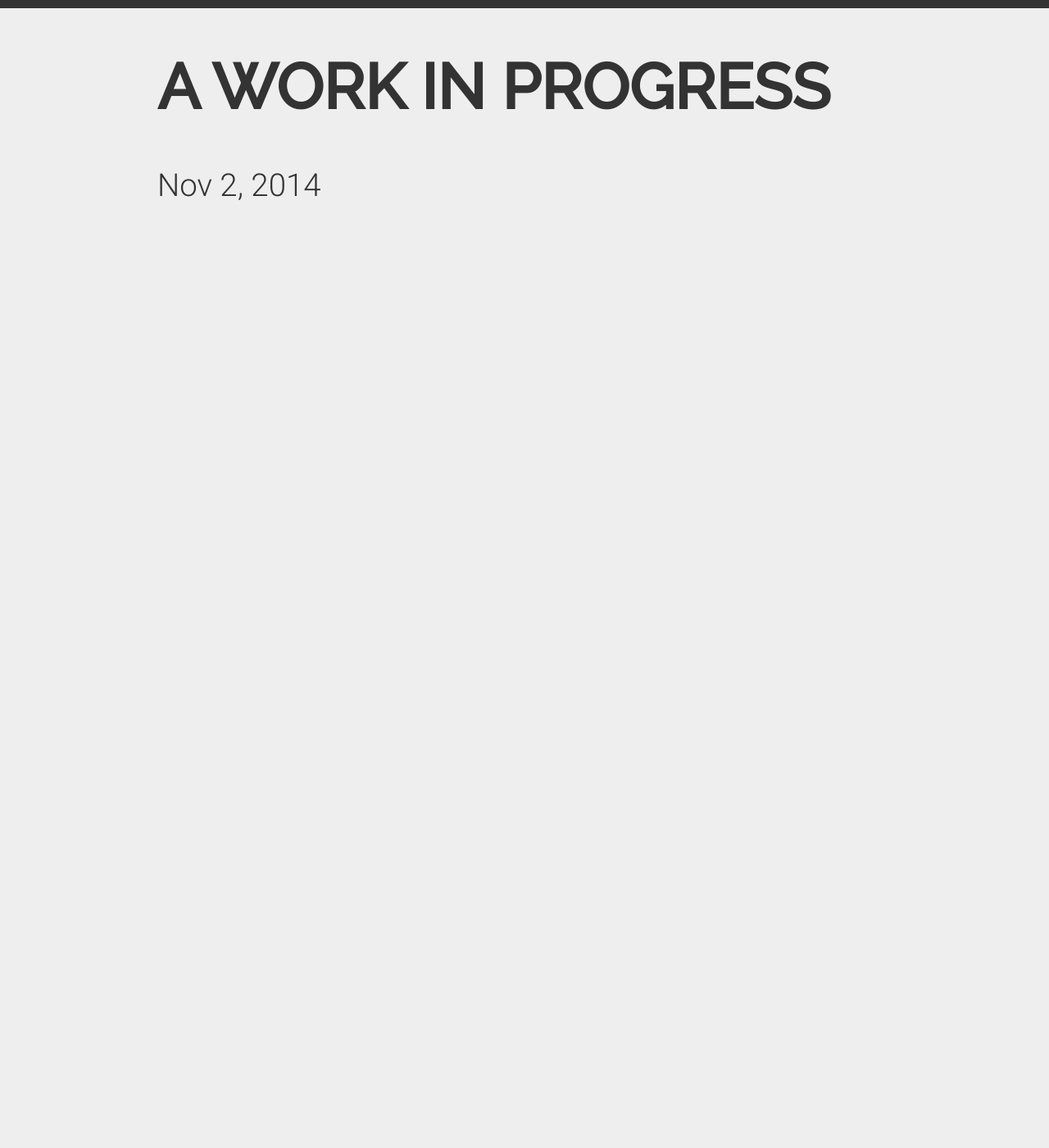
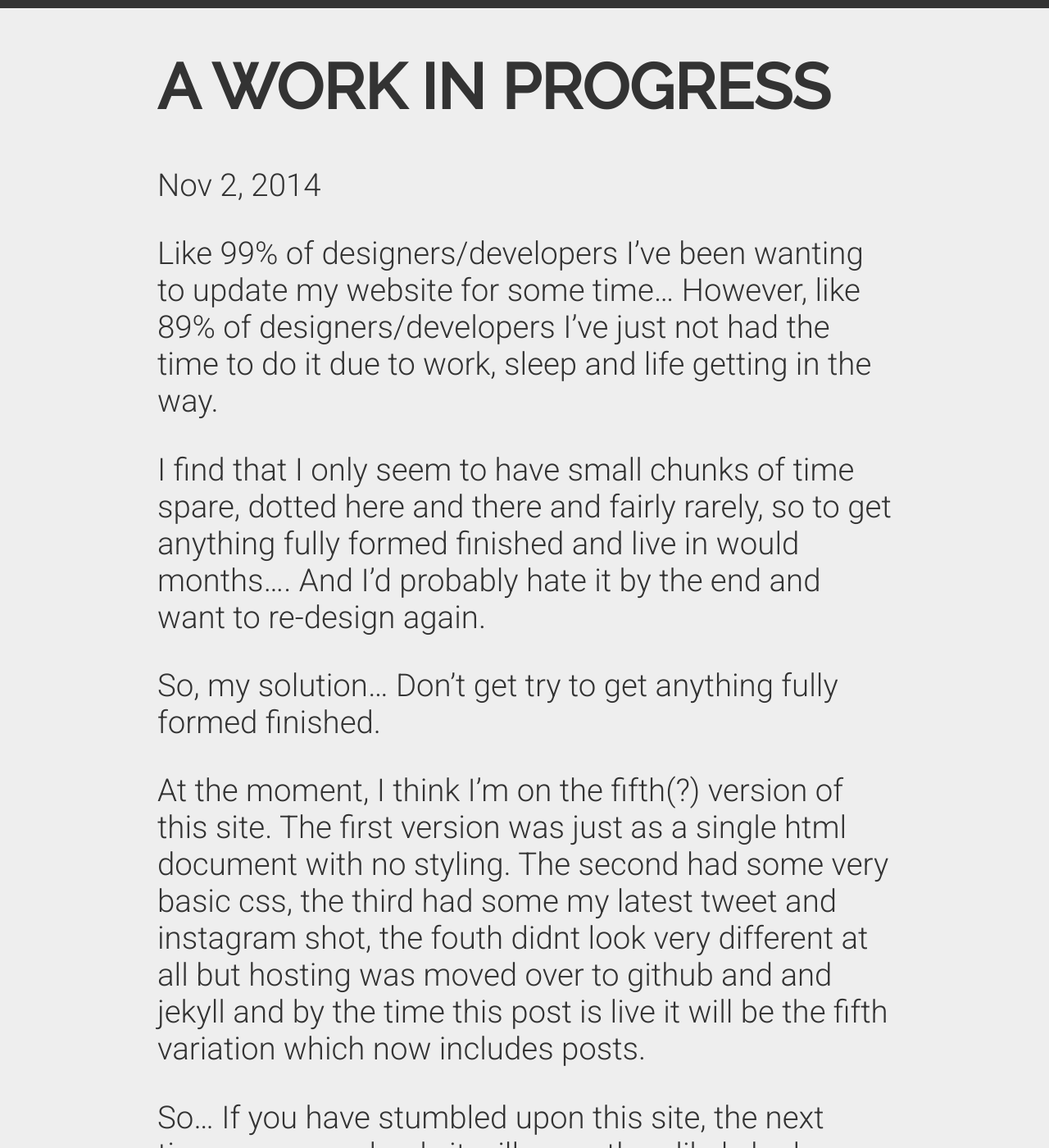
Before and after one commit to nickphillipps/nickphillipps.github.io, a Jekyll site: the page built from _posts/2014-10-26-a-work-in-progress.md, in a window 1280 px wide and 1400 px high. Shown: the whole window at 82% size. Built offline with Jekyll 4.4.1, drawn with Linux system fonts in a browser that asks for light colours; nearby versions of some CDN libraries; Markdown is read by kramdown in place of the engine named in the settings; some of the changed text lies outside the part shown.

```diff
--- a/_posts/2014-10-26-a-work-in-progress.md
+++ b/_posts/2014-10-26-a-work-in-progress.md
@@ -1,6 +1,21 @@
 ---
 layout: post
 title:  "A Work In Progress"
-date:   2014-11-2 11:01:00
+date:   2014-11-2 18:30:00
 categories: misc
 ---
+
+Like 99% of designers/developers I've been wanting to update my website for some time... However, like 89% of designers/developers I've just not had the time to do it due to work, sleep and life getting in the way.
+
+I find that I only seem to have small chunks of time spare, dotted here and there and fairly rarely, so to get anything fully formed finished and live in would months.... And I'd probably hate it by the end and want to re-design again.
+
+So, my solution... Don't get try to get anything fully formed finished.
+
+At the moment, I think I'm on the fifth(?) version of this site. The first version was just as a single html document with no styling. The second had some very basic css, the third had some my latest tweet and instagram shot, the fouth didnt look very different at all but hosting was moved over to github and and jekyll and by the time this post is live it will be the fifth variation which now includes posts.
+
+So... If you have stumbled upon this site, the next time you come back, it will more than likely look a little different.
+
+
+Slaters,
+
+Nick
```
Also changed, not shown: index.md (+0 -3 lines), 1 other file.
